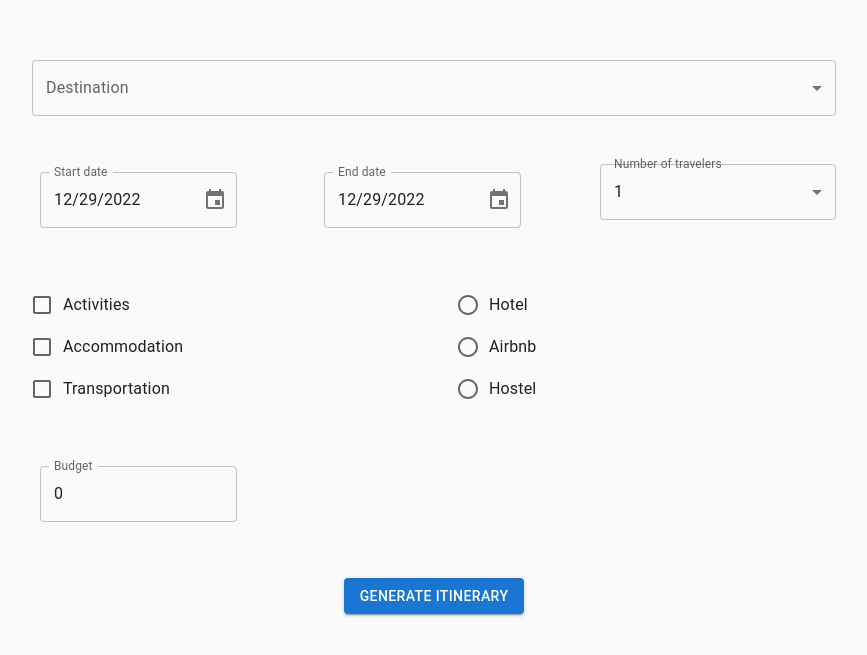
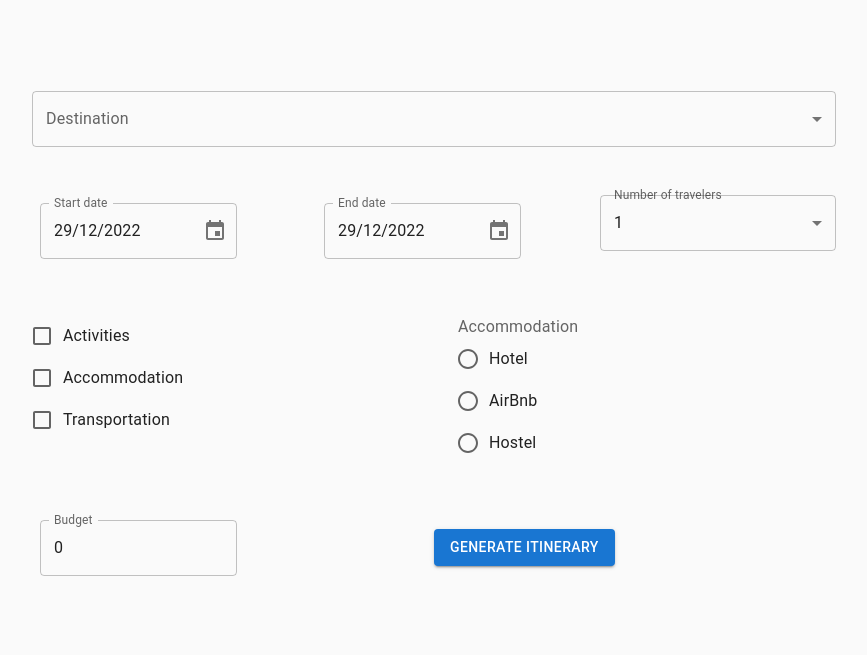
Before and after one commit to mateib47/travel-genius, a React (Create React App) app: page / in a window 1280 px wide. Shown: the part 863-1518 px from the top of the page, without its empty margins (206-1073 px from the left). Built offline with nearby package versions, Linux system fonts and the light colour scheme.

Commit message:
fix date and radio buttons bug and add gridv2

```diff
--- a/src/components/Pages/Home/TravelForm.jsx
+++ b/src/components/Pages/Home/TravelForm.jsx
@@ -12,8 +12,9 @@ import {
   Checkbox,
   RadioGroup,
   Box,
+  FormLabel,
 } from "@mui/material";
-import { Grid } from "@mui/material";
+import Grid from "@mui/material/Unstable_Grid2";
 import { DateTimePicker } from "@mui/x-date-pickers/DateTimePicker";
 import { DesktopDatePicker } from "@mui/x-date-pickers/DesktopDatePicker";
 import { AdapterMoment } from "@mui/x-date-pickers/AdapterMoment";
@@ -49,7 +50,7 @@ const TravelForm = () => {
         >
           <div>
             <Grid container spacing={6}>
-              <Grid item xs={12}>
+              <Grid xs={12}>
                 <FormControl sx={{ display: "flex" }}>
                   <InputLabel htmlFor="destination">Destination</InputLabel>
                   <Select
@@ -70,25 +71,25 @@ const TravelForm = () => {
                 </FormControl>
               </Grid>
 
-              <Grid item xs={4}>
+              <Grid xs={4}>
                 <DesktopDatePicker
                   label="Start date"
-                  inputFormat="MM/DD/YYYY"
+                  inputFormat="DD/MM/YYYY"
                   value={startDate}
-                  onChange={(event) => setStartDate(event.target.value)}
+                  onChange={(event) => setStartDate(event._d)}
                   renderInput={(params) => <TextField {...params} />}
                 />
               </Grid>
-              <Grid item xs={4}>
+              <Grid xs={4}>
                 <DesktopDatePicker
                   label="End date"
-                  inputFormat="MM/DD/YYYY"
+                  inputFormat="DD/MM/YYYY"
                   value={endDate}
-                  onChange={(event) => setEndDate(event.target.value)}
+                  onChange={(event) => setEndDate(event._d)}
                   renderInput={(params) => <TextField {...params} />}
                 />
               </Grid>
-              <Grid item xs={4}>
+              <Grid xs={4}>
                 <FormControl sx={{ width: "100%" }}>
                   <InputLabel htmlFor="num-travelers">
                     Number of travelers
@@ -110,7 +111,7 @@ const TravelForm = () => {
                   </Select>
                 </FormControl>
               </Grid>
-              <Grid item xs={6}>
+              <Grid xs={6}>
                 <FormControl component="fieldset" sx={{ display: "flex" }}>
                   {preferencesList.map((p) => (
                     <FormControlLabel
@@ -132,12 +133,15 @@ const TravelForm = () => {
                   ))}
                 </FormControl>
               </Grid>
-              <Grid item xs={6}>
+              <Grid xs={6}>
                 <FormControl component="fieldset">
+                  <FormLabel id="radio-buttons-group-label">
+                    Accommodation
+                  </FormLabel>
+
                   <RadioGroup
-                    aria-label="accommodation type"
+                    aria-labelledby="radio-buttons-group-label"
                     name="accommodation-type"
-                    value={preferences.accommodationType}
                     onChange={(event) =>
                       setPreferences((prev) => ({
                         ...prev,
@@ -145,17 +149,25 @@ const TravelForm = () => {
                       }))
                     }
                   >
-                    {accommodationsList.map((a) => (
+                    <FormControlLabel
+                        value={"hotel"}
+                        control={<Radio />}
+                        label={"Hotel"}
+                      />
                       <FormControlLabel
-                        value={a.toLocaleLowerCase}
+                        value={"airbnb"}
                         control={<Radio />}
-                        label={a}
+                        label={"AirBnb"}
                       />
-                    ))}
+                      <FormControlLabel
+                        value={"hostel"}
+                        control={<Radio />}
+                        label={"Hostel"}
+                      />
                   </RadioGroup>
                 </FormControl>
               </Grid>
-              <Grid item xs={6}>
+              <Grid xs={6}>
                 <TextField
                   label="Budget"
                   type="number"
@@ -163,7 +175,7 @@ const TravelForm = () => {
                   onChange={(event) => setBudget(event.target.value)}
                 />
               </Grid>
-              <CenteredGrid item xs={12}>
+              <CenteredGrid xs={12}>
                 <Button type="submit" variant="contained" color="primary">
                   Generate itinerary
                 </Button>
```
